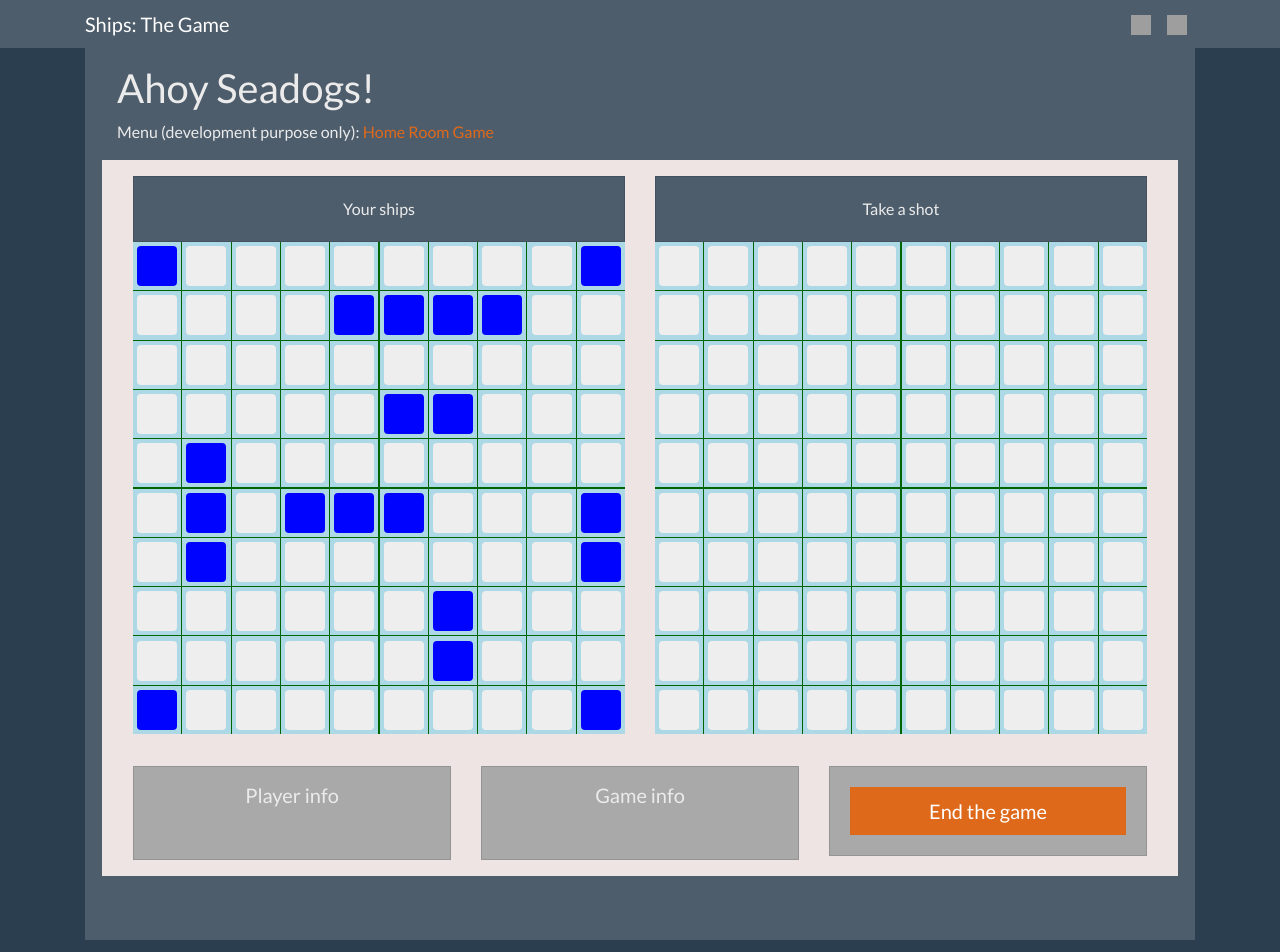
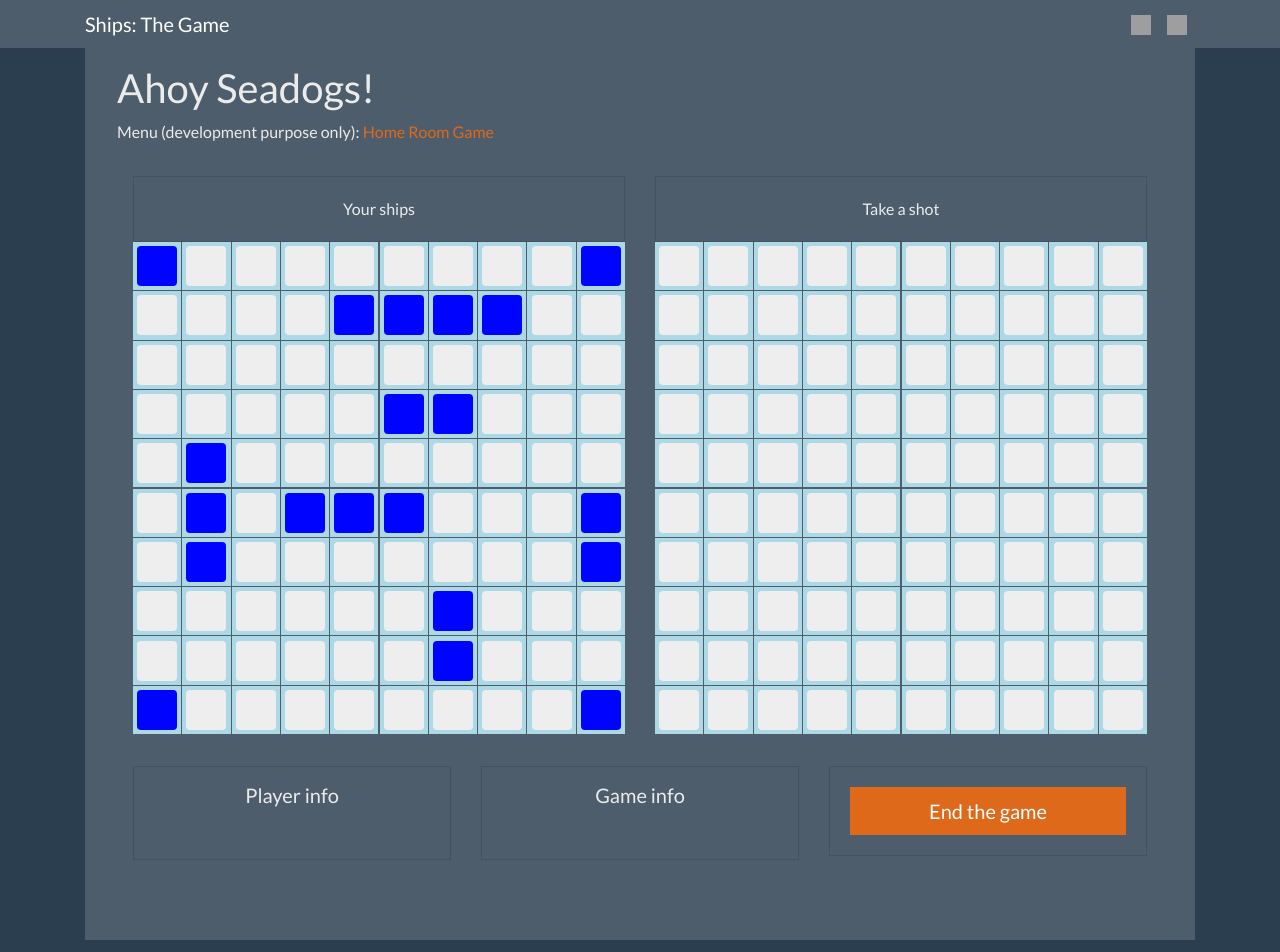
Before and after one commit to choooobert/ShipsFrontend, an Angular app: page /game/1 in a window 1280 px wide. Shown: the top 952 px of the page. Built offline with nearby package versions, Linux system fonts and the light colour scheme; no server answers; grey boxes are pictures that could not be loaded; what angular-in-memory-web-api would draw is missing.

Commit message:
Background colors updated to release version

```diff
--- a/src/app/game/game.component.html
+++ b/src/app/game/game.component.html
@@ -1,6 +1,6 @@
-<div class="row" style="padding: 1rem; background-color: rgb(238, 228, 228);">
+<div class="row" style="padding: 1rem;">
     <div class="col-lg-6">
-      <div class="bs-component" style="background-color: darkgreen;">
+      <div class="bs-component">
         <div class="card" style="text-align: center;">
           <div class="card-body">
               Your ships
@@ -12,7 +12,7 @@
 
     </div>
     <div class="col-lg-6">
-      <div class="bs-component" style="background-color: darkgreen;">
+      <div class="bs-component">
         <div class="card" style="text-align: center;">
           <div class="card-body">
               Take a shot
@@ -23,9 +23,9 @@
     </div>
 </div>
 
-<div class="row" style="padding: 1rem; background-color: rgb(238, 228, 228);">
+<div class="row" style="padding: 1rem;">
   <div class="col-lg-4">
-          <div class="card" style="text-align: center; padding-top: 1rem; background-color: darkgrey;">
+          <div class="card" style="text-align: center; padding-top: 1rem;">
             <h5 class="card-title">Player info</h5>
             <div class="card-body">
               <p *ngIf="player" >
@@ -36,7 +36,7 @@
         </div>
 
   <div class="col-lg-4">
-          <div class="card" style="text-align: center; padding-top: 1rem; background-color: darkgrey;">
+          <div class="card" style="text-align: center; padding-top: 1rem;">
                 <h5 class="card-title">Game info</h5>
                 <div class="card-body">
                   <app-messages></app-messages>
@@ -45,7 +45,7 @@
           </div>
 
   <div class="col-lg-4">
-            <div class="card" style="text-align: center; background-color: darkgrey;">
+            <div class="card" style="text-align: center;">
                 <div class="card-body">
                     <a>
                         <button type="button" class="btn btn-primary btn-lg btn-block" routerLink="/landing">End the game</button>
```
